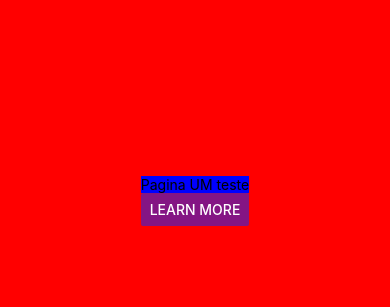
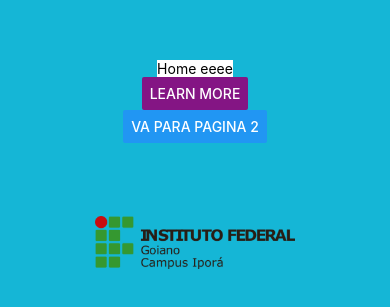
Before and after one commit to IF-Ipora-Ciencia-da-Computacao-Turma-1/libras_front, a React Native app: screen /Home in a window 390 px wide. Shown: the part 221-528 px from the top of the page. Built offline with nearby package versions, Linux system fonts and the light colour scheme.

Commit message:
React Navigation
Criação de rotas

```diff
--- a/App.js
+++ b/App.js
@@ -1,15 +1,23 @@
 import { StatusBar } from 'expo-status-bar';
-import { Text, View} from 'react-native';
-import {css} from './src/css/css'
+import { StyleSheet, Text, View } from 'react-native';
+import * as React from 'react';
 
-//importando os componentes
-import PaginaUm from './src/components';
+import Home from './src/components/Home'
+import PaginaDois from './src/components/Pagina2';
 
+import Router from "./src/rotas/router"
 
 export default function App() {
   return (
-    <View style={css.container2}>
-       <PaginaUm/>
-    </View>
+    <Router/>
   );
 }
+
+const styles = StyleSheet.create({
+  container: {
+    flex: 1,
+    backgroundColor: '#fff',
+    alignItems: 'center',
+    justifyContent: 'center',
+  },
+});
--- /dev/null
+++ b/src/components/Home.js
@@ -0,0 +1,31 @@
+import React from 'react';
+import { View, Text, Button, Alert , Image } from 'react-native';
+
+import {css} from '../css/homeCss'
+
+export default function Home({navigation}){
+    return(
+        <View style = {css.container}>
+            <Text style = {{backgroundColor: '#fff'}}>
+                Home eeee
+            </Text>
+
+            <Button
+                onPress={() => Alert.alert('Button with adjusted color pressed Pagina 2')}
+                title="Learn More"
+                color="#841584"
+            />
+            <Button
+            style = {css.botao}
+             onPress={() => navigation.navigate("PaginaDois")}
+             title="va para pagina 2"/>
+
+            <Image source={require('../imgs/logoIF.png')}
+            style={{ width: 200, height: 200 }}
+            resizeMode="contain"
+                />
+
+
+        </View>
+    );
+}
--- a/src/components/index.js
+++ /dev/null
@@ -1,18 +0,0 @@
-import React from 'react';
-import {View, Text, Button, Alert} from 'react-native';
-
-export default function PaginaUm(){
-    return(
-        <View>
-            <Text style = {{backgroundColor: 'blue',}}>
-                Pagina UM teste
-            </Text>
-            <Button
-                onPress={() => Alert.alert('Button with adjusted color pressed')}
-                title="Learn More"
-                color="#841584"
-            />
-        </View>
-    );
-
-}
--- a/src/components/pagina2.js
+++ b/src/components/pagina2.js
@@ -1,18 +1,23 @@
 import React from 'react';
 import { View, Text, Button, Alert } from 'react-native';
 
-export default function PaginaDois(){
+import {css} from '../css/homeCss'
+
+export default function PaginaDois({navigation}){
     return(
-        <View>
-            <Text style = {{backgroundColor: 'red'}}>
-                Pagina 2 Teste
+        <View style = {css.container2}>
+            <Text style = {{backgroundColor: '#fff'}}>
+                aaa
             </Text>
 
             <Button
-                onPress={() => Alert.alert('Button with adjusted color pressed')}
+                onPress={() => Alert.alert('Button with adjusted color pressed Pagina 2')}
                 title="Learn More"
                 color="#841584"
             />
+            <Button onPress={() => navigation.navigate("Home")}
+             title="va para HOme"
+             />
         </View>
     );
 }
--- /dev/null
+++ b/src/css/homeCss.js
@@ -0,0 +1,23 @@
+import { StyleSheet, Text, View} from 'react-native';
+
+
+const css = StyleSheet.create({
+    container: {
+      flex: 1,
+      backgroundColor: '#15B6D6',
+      alignItems: 'center',
+      justifyContent: 'center',
+    },
+    botao:{
+      Color: '#FFD666',
+
+    },
+    container2: {
+        flex: 1,
+        backgroundColor: '#FF0000',
+        alignItems: 'center',
+        justifyContent: 'center',
+      },
+  });
+
+  export {css};
--- /dev/null
+++ b/src/rotas/router.js
@@ -0,0 +1,22 @@
+
+import * as React from 'react';
+import { NavigationContainer } from '@react-navigation/native';
+import { createNativeStackNavigator } from '@react-navigation/native-stack';
+
+import Home from '../components/Home'
+import PaginaDois from '../components/Pagina2'
+
+const Stack = createNativeStackNavigator();
+
+export default function Router() {
+    return (
+      <NavigationContainer>
+        <Stack.Navigator screenOptions={{
+      headerShown: false
+    }}>
+          <Stack.Screen name="Home" component={Home} />
+          <Stack.Screen name="PaginaDois" component={PaginaDois} />
+        </Stack.Navigator>
+      </NavigationContainer>
+    );
+  }
```
Also changed, not shown: package.json (+10 -2 lines), src/imgs/logoIF.png (added), 1 other file (tests, documents, lock files or other folders).
